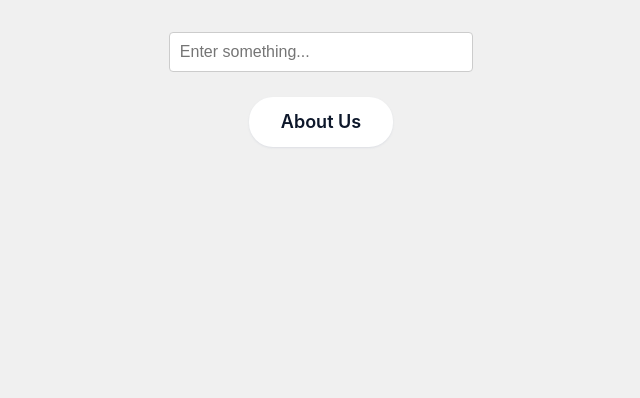
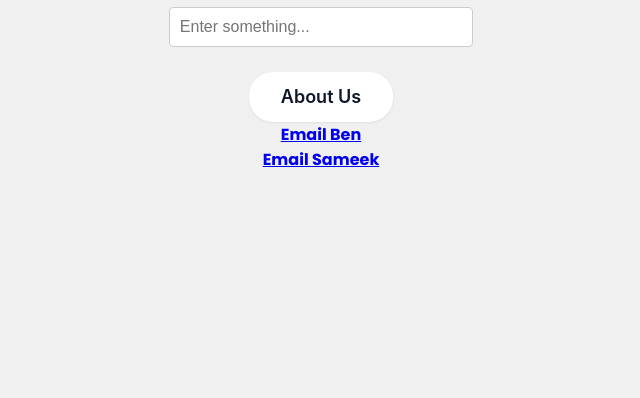
Before and after one commit to malawarecreator/math_learning_site_prxx, a website: page source/home.html in a window 1280 px wide. Shown: the part 402-800 px from the top of the page, without its empty margins (319-959 px from the left). Drawn offline with Linux system fonts and the light colour scheme.

Commit message:
modified:   source/home.html

```diff
--- a/source/home.html
+++ b/source/home.html
@@ -79,7 +79,8 @@
     <input type="text" class="input-box" placeholder="Enter something..."><br>
     <!-- The button doesn't work but looks cool k?-->
     <a href="/aboutme"><button class="button" role="button">About Us</button></a>
-
+    <a href="mailto:bl5572@pleasantonusd.net">Email Ben</a>
+    <a href="mailto:sb7295@pleasantonusd.net">Email Sameek</a>
 </body>
 </html>
 <!-- HTML !-->
```
